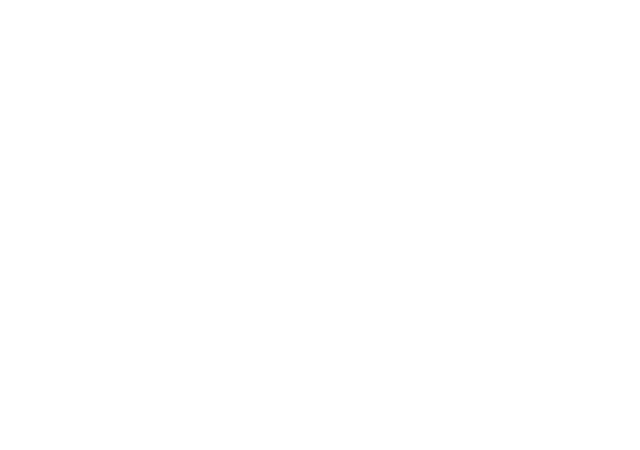
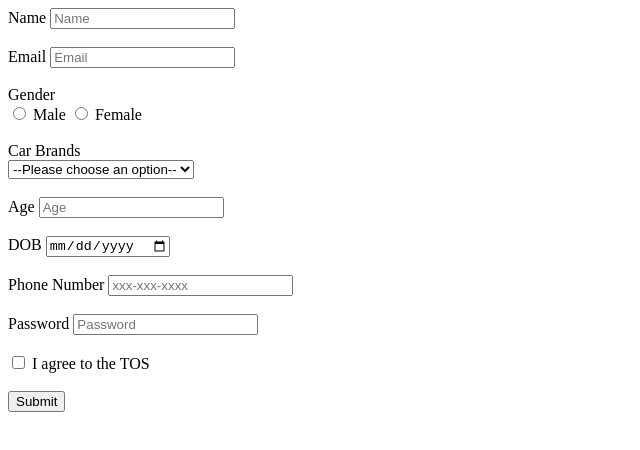
Before and after one commit to acciojob/signup-form-car-harishvadivel02-coder, a website: page main.html in a window 1280 px wide. Shown: the whole page, without its empty margins (0-640 px from the left). Drawn offline with Linux system fonts and the light colour scheme.

Commit message:
created a submission

```diff
--- a/main.html
+++ b/main.html
@@ -1,16 +1,49 @@
 <!DOCTYPE html>
+<html lang="en">
+<head>
+  <title>Signup Form</title>
+</head>
+<body>
+  <form method="post">
 
-<html>
+    <label for="name">Name</label>
+    <input type="text" id="name" placeholder="Name" required /><br><br>
 
-<head>
-	<link rel="stylesheet" href="styles.css">
-</head>
+    <label for="email">Email</label>
+    <input type="email" id="email" placeholder="Email" required /><br><br>
 
-<body>
-	<!-- the entire body must be written by student -->
-    <script type="text/javascript" src="./script.js">
-</script>
+    <label>Gender</label><br>
+    <input type="radio" id="gender_m" name="gender" required />
+    <label for="gender_m">Male</label>
+    <input type="radio" id="gender_f" name="gender" />
+    <label for="gender_f">Female</label><br><br>
 
+    <label for="cars">Car Brands</label><br>
+    <select id="cars" required>
+      <option value="">--Please choose an option--</option>
+      <option value="toyota">Toyota</option>
+      <option value="honda">Honda</option>
+      <option value="ford">Ford</option>
+      <option value="bmw">BMW</option>
+    </select><br><br>
+
+    <label for="age">Age</label>
+    <input type="number" id="age" placeholder="Age" required /><br><br>
+
+    <label for="dob">DOB</label>
+    <input type="date" id="dob" required /><br><br>
+
+    <label for="tel">Phone Number</label>
+    <input type="tel" id="tel" placeholder="xxx-xxx-xxxx" /><br><br>
+
+    <label for="password">Password</label>
+    <input type="password" id="password" placeholder="Password" required /><br><br>
+
+    <input type="checkbox" id="tos" required />
+    <label for="tos">I agree to the TOS</label><br><br>
+
+    <button type="submit">Submit</button>
+
+  </form>
 </body>
-
 </html>
```
